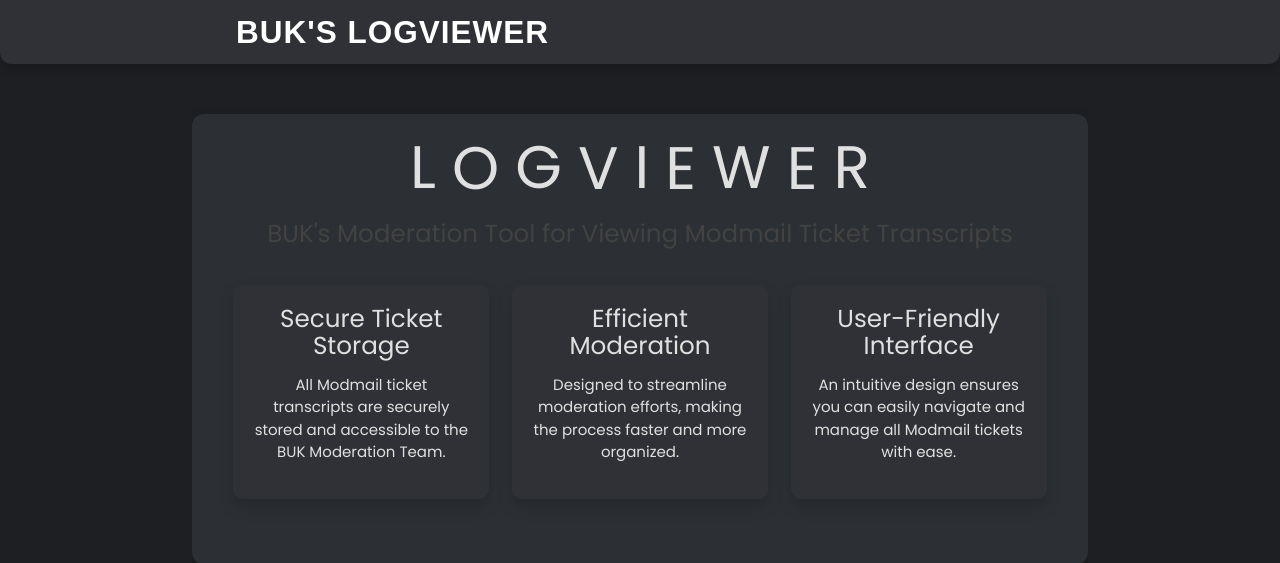
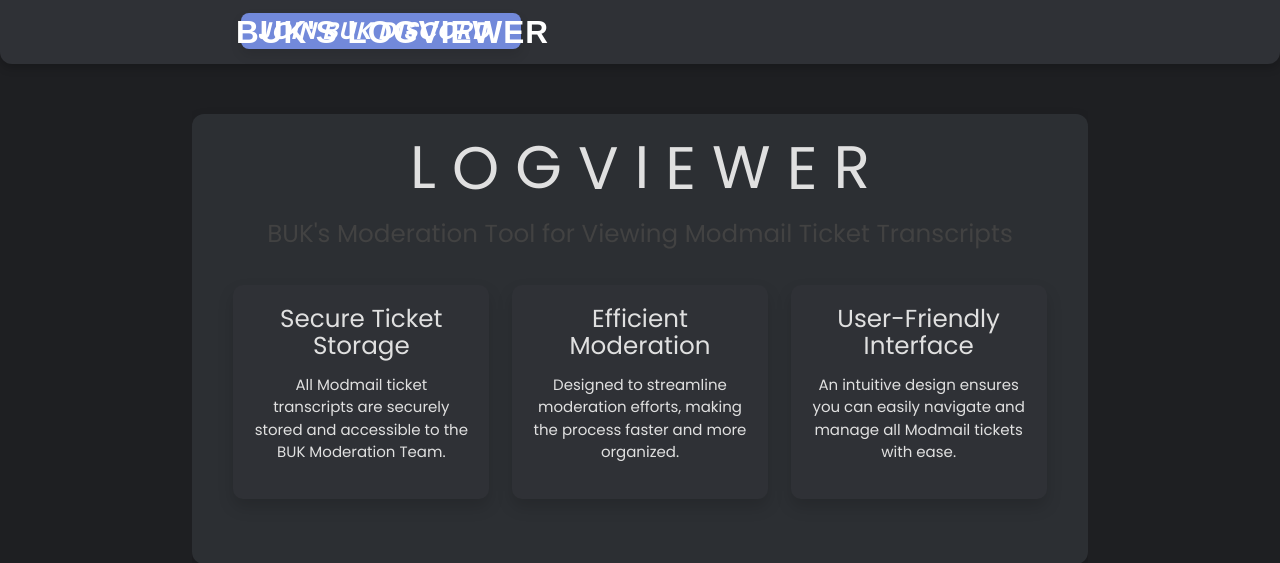
Before and after one commit to stinoooo/BUK-Modmail-Logviewer, a Python web app: template templates/index.html in a window 1280 px wide. Shown: the top 563 px of the page. Run offline with Jinja, Linux system fonts and the light colour scheme; the template is opened without the code that fills it, so the values that code supplies are empty; some libraries are stand-ins or nearby versions.

Commit message:
Update navbar.html

```diff
--- a/templates/navbar.html
+++ b/templates/navbar.html
@@ -1,10 +1,18 @@
 <div class="navbar-fixed">
     <nav class="darken-2" style="background-color: #2f3136;">
         <div class="nav-wrapper container">
-            <!-- Brand logo aligned to the left -->
-            <a id="logo-container" href="/" class="brand-logo white-text">
-                BUK's LOGVIEWER
+            <!-- Brand logo -->
+            <a id="logo-container" href="/" class="brand-logo white-text" style="font-weight: 600;">
+                <span id="dash">BUK's LOGVIEWER</span>
             </a>
+
+            <!-- Desktop Navigation Links -->
+            <ul class="right hide-on-med-and-down">
+                    <a href="https://discord.gg/buk" target="_blank" class="btn discord-btn"
+                       style="background-color: #7289da; color: #fff; border-radius: 8px; font-weight: 600; display: flex; align-items: center;">
+                        <i class="material-icons left">Join BUK Discord</i>
+                    </a>
+            </ul>
 
             <!-- Mobile Menu Trigger -->
             <a href="#" data-target="nav-mobile" class="sidenav-trigger white-text">
@@ -13,3 +21,12 @@
         </div>
     </nav>
 </div>
+
+<!-- Mobile Navigation Menu -->
+<ul id="nav-mobile" class="sidenav" style="background-color: #2f3136;">
+        <a href="https://discord.gg/buk" target="_blank" class="btn discord-btn white-text"
+           style="background-color: #7289da; font-weight: 600; border-radius: 8px;">
+            Join BUK Discord
+        </a>
+    </li>
+</ul>
```
